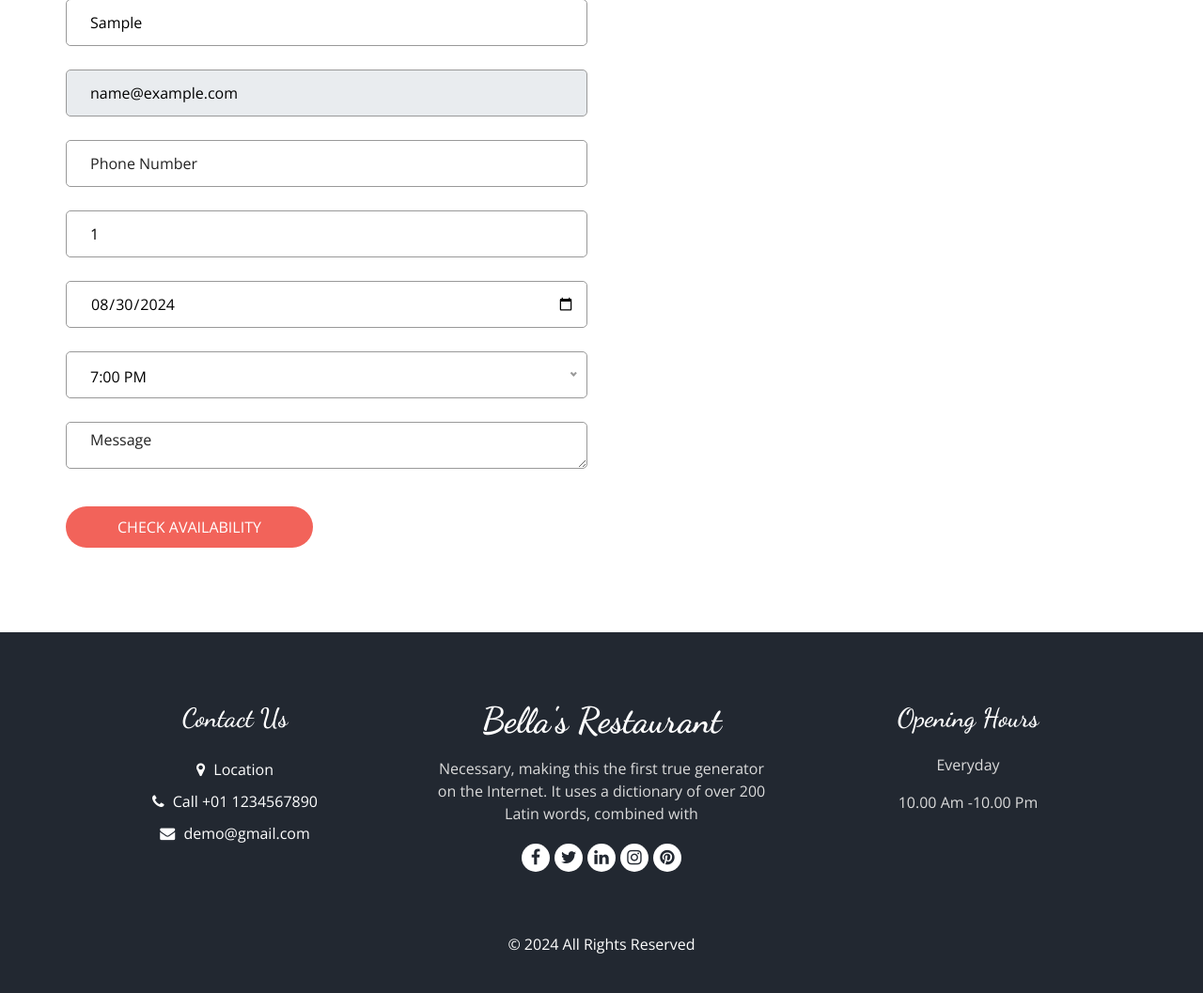
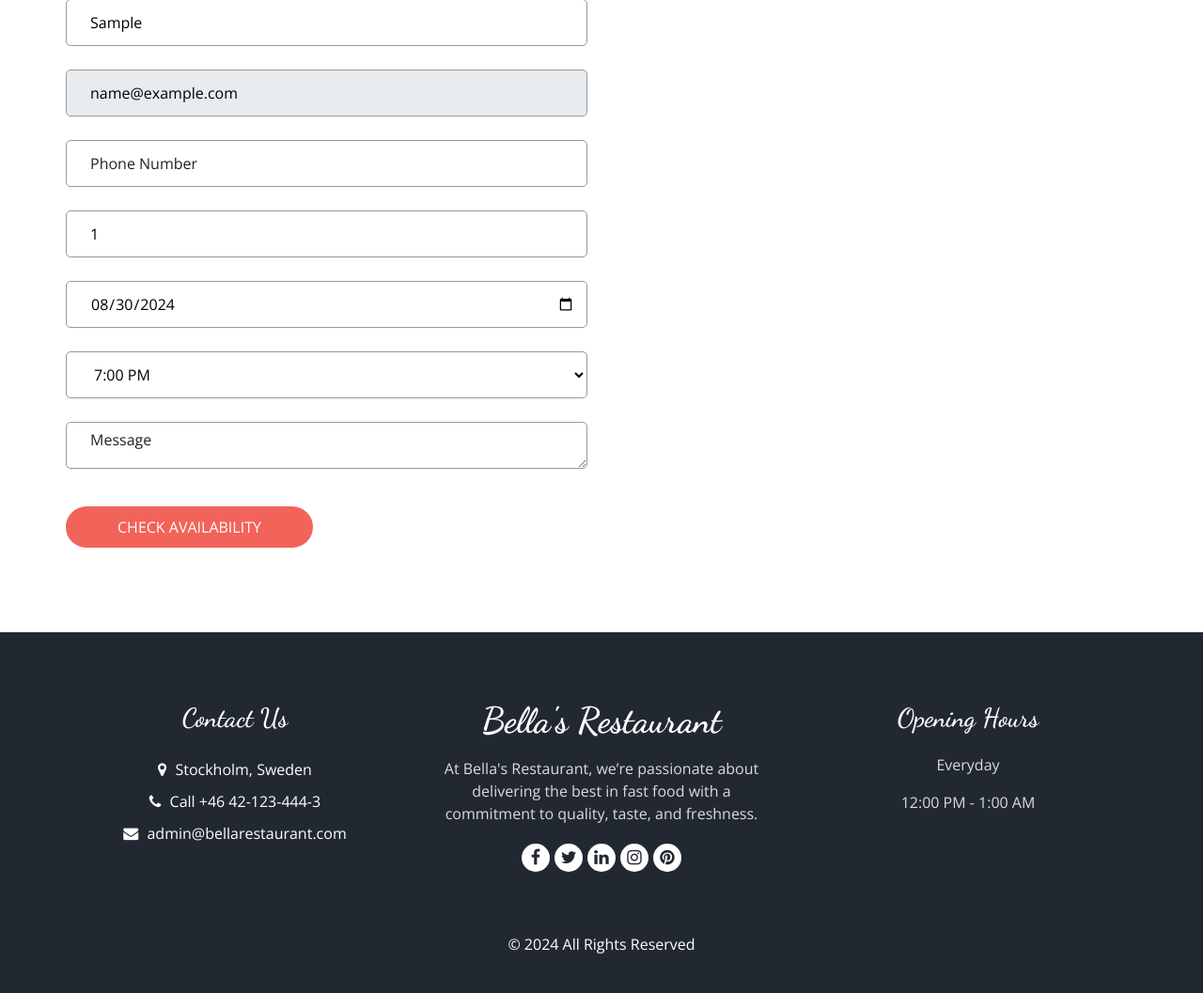
Before and after one commit to annabellaals/Bella_restaurant, a Django app: page /book/ in a window 1280 px wide. Shown: the part 252-1309 px from the top of the page at 94% size. Run offline with Django 5.2, Linux system fonts and the light colour scheme; the visitor is signed in with stand-in values (Sample User, id 1); style sheets or scripts are compiled from the project's sources; parts of the project's set-up code (start-up, migrations or seed data) failed here and were passed over; some libraries are stand-ins or nearby versions.

Commit message:
code refactor and optimisation, closes #18

```diff
--- a/home/static/css/style.scss
+++ b/home/static/css/style.scss
@@ -362,6 +362,12 @@ a:focus {
 
   }
 
+  .table-image-cls {
+    width: 100%;
+    height: 100%;
+    object-fit: cover;
+    object-position: center;
+  }
 
   .carousel-indicators {
     position: unset;
--- a/home/static/js/custom.js
+++ b/home/static/js/custom.js
@@ -30,9 +30,9 @@ $(window).on('load', function () {
 });
 
 // nice select
-$(document).ready(function () {
-    $('select').niceSelect();
-});
+// $(document).ready(function () {
+//     $('select').niceSelect();
+// });
 
 /** google_map js **/
 function myMap() {
@@ -179,3 +179,106 @@ function place_order(is_authenticated) {
 }
 
 window.onload = getItems;
+
+const datePicker = document.getElementById('date-picker');
+const timePicker = document.getElementById('time-picker');
+
+const now = new Date();
+const today = now.toISOString().split('T')[0];
+
+// Set minimum date to today
+datePicker.setAttribute('min', today);
+datePicker.value = today;
+
+const formatTime = (hour, minute) => {
+    const ampm = hour >= 12 ? 'PM' : 'AM';
+    const formattedHour = hour % 12 || 12; // Convert 24-hour to 12-hour format
+    const formattedMinute = minute < 10 ? '0' + minute : minute;
+    return `${formattedHour}:${formattedMinute} ${ampm}`;
+};
+
+const addTimeOption = (hour, minute) => {
+    const timePicker = document.getElementById('time-picker');
+    const option = `<option value="${formatTime(hour, minute)}">${formatTime(hour, minute)}</option>`
+    timePicker.innerHTML += option;
+};
+
+const generateTimeOptions = (startHour, startMinute, endHour = 23, endMinute = 30) => {
+    const timePicker = document.getElementById('time-picker');
+    timePicker.innerHTML = ''; // Clear existing options
+    for (let hour = startHour; hour <= endHour; hour++) {
+        const startMins = (hour === startHour) ? startMinute : 0;
+        const endMins = (hour === endHour) ? endMinute : 30;
+        for (let minute = startMins; minute <= endMins; minute += 30) {
+            addTimeOption(hour, minute);
+        }
+    }
+};
+
+const updateTimeOptions = () => {
+    const selectedDate = new Date(datePicker.value);
+    if (selectedDate.toISOString().split('T')[0] === today) {
+        const currentHour = now.getHours();
+        const currentMinute = now.getMinutes();
+        const roundedMinutes = Math.round(currentMinute / 30) * 30;
+        generateTimeOptions(currentHour, roundedMinutes);
+    } else {
+        generateTimeOptions(0, 0);
+    }
+};
+
+// Initialize time options
+updateTimeOptions();
+
+// Update time options when date changes
+datePicker.addEventListener('change', updateTimeOptions);
+
+function checkAvailability() {
+    const datePicker = document.getElementById('date-picker');
+    const timePicker = document.getElementById('time-picker');
+    var dateValue = datePicker.value;
+    var timeValue = timePicker.value;
+
+    $.ajax({
+        headers: {"X-CSRFToken": getCookie("csrftoken")},
+        type: "POST",
+        url: 'ajax/check-table-availability/',
+        dataType: 'json',
+        contentType: "application/json",
+        data: JSON.stringify({
+            date_value: dateValue,
+            time_value: timeValue
+        }),
+        success: function (data) {
+            if (data && data.response) {
+                const container = document.getElementById('table_row');
+                container.innerHTML = '';
+                if (data.tables.length) {
+                    document.getElementById('table-title').innerText = "Select Table";
+                }
+                data.tables.forEach(item => {
+                    let itemDiv = ""
+                    if (item.is_available)
+                        itemDiv = `<div style="display: flex;align-items: center;gap: 10px;">
+                                <div class="table-icon table-icon-hover" style="padding:3px" onclick="toggleTableSelection(this)" id="${item.table_id}">
+<img src="/static/images/table.png" alt="" style="width: 100%;height: 100%;object-fit: cover;object-position: center;"/>
+</div>
+                                 ${item.table_id}
+                            </div>`
+                    else
+                        itemDiv = `<div style="display: flex;align-items: center;gap: 10px;">
+                                <div class="table-icon"  style="padding:3px">
+<img src="/static/images/table.png" alt="" style="width: 100%;height: 100%;object-fit: cover;object-position: center;"/>
+
+</div>
+                                 ${item.table_id} (booked)
+                            </div>`
+                    container.innerHTML += itemDiv;
+                });
+            }
+        },
+        failure: function (data) {
+            console.log(data)
+        }
+    });
+}
--- a/home/templates/home/book.html
+++ b/home/templates/home/book.html
@@ -12,17 +12,23 @@
             width: 50px;
             height: 50px;
             margin: 7px 5px;
-            background-image: url('table-icon.png'); /* Replace with your table icon URL */
             background-size: cover;
             background-position: center;
             cursor: pointer;
-            border: 2px solid #ddd; /* Default border color */
+            border: 2px solid transparent; /* Default border color */
             border-radius: 4px;
             transition: border-color 0.3s;
+
+        }
+
+        .table-icon-hover{
+             &:hover {
+                    border-color: #007bff;
+                  }
         }
 
         .table-icon.selected {
-            border-color: #007bff; /* Highlight color for selected tables */
+            border-color: #f2635a;
         }
     </style>
 
@@ -72,9 +78,12 @@
                         if (selectedTable) {
                             const e = document.getElementById('table-booking-submit')
                             e.innerHTML = `
-                             <button type="submit" id="table-booking-submit-btn">
+<div class="book_section"><div class="form_container">
+ <button type="submit" id="table-booking-submit-btn">
                             submit
                         </button>
+</div></div>
+
                             `
                             e.addEventListener('click', function () {
                                 document.getElementById('table-booking-form').submit();
--- a/home/templates/home/manager/account.html
+++ b/home/templates/home/manager/account.html
@@ -115,8 +115,6 @@
             var inputElement = document.getElementById(`order-comments-${id}`);
             var selectedValue = selectElement.value;
             var commentValue = inputElement.value;
-
-            console.log(commentValue)
             $.ajax({
                 headers: {"X-CSRFToken": getCookie("csrftoken")},
                 type: "POST",
--- a/home/templates/home/partials/_booking.html
+++ b/home/templates/home/partials/_booking.html
@@ -19,7 +19,8 @@
 
     </div>
     <div>
-        <input type="number" name="people" id="people" class="form-control" value="1" placeholder="How many persons?" required/>
+        <input type="number" name="people" id="people" class="form-control" value="1" placeholder="How many persons?"
+               required/>
     </div>
 
     <div>
@@ -33,119 +34,6 @@
     <div>
         <input type="text" id="table-picker" name="table-picker" style="display: none" required>
     </div>
-    <script>
-        const datePicker = document.getElementById('date-picker');
-        const timePicker = document.getElementById('time-picker');
-
-        const now = new Date();
-        const today = now.toISOString().split('T')[0];
-
-        // Set minimum date to today
-        datePicker.setAttribute('min', today);
-        datePicker.value = today;
-
-        const formatTime = (hour, minute) => {
-            const ampm = hour >= 12 ? 'PM' : 'AM';
-            const formattedHour = hour % 12 || 12; // Convert 24-hour to 12-hour format
-            const formattedMinute = minute < 10 ? '0' + minute : minute;
-            return `${formattedHour}:${formattedMinute} ${ampm}`;
-        };
-
-        const addTimeOption = (hour, minute) => {
-            const timePicker = document.getElementById('time-picker');
-            const option = document.createElement('option');
-            option.value = formatTime(hour, minute);
-            option.textContent = formatTime(hour, minute);
-            timePicker.appendChild(option);
-        };
-
-        const generateTimeOptions = (startHour, startMinute, endHour = 23, endMinute = 30) => {
-            const timePicker = document.getElementById('time-picker');
-            timePicker.innerHTML = ''; // Clear existing options
-            for (let hour = startHour; hour <= endHour; hour++) {
-                const startMins = (hour === startHour) ? startMinute : 0;
-                const endMins = (hour === endHour) ? endMinute : 30;
-                for (let minute = startMins; minute <= endMins; minute += 30) {
-                    addTimeOption(hour, minute);
-                }
-            }
-        };
-
-        const updateTimeOptions = () => {
-            const selectedDate = new Date(datePicker.value);
-            if (selectedDate.toISOString().split('T')[0] === today) {
-                // Current day: show time options based on current time
-                const currentHour = now.getHours();
-                const currentMinute = now.getMinutes();
-                const roundedMinutes = Math.round(currentMinute / 30) * 30;
-                generateTimeOptions(currentHour, roundedMinutes);
-            } else {
-                // Future date: show all time options
-                generateTimeOptions(0, 0);
-            }
-        };
-
-        // Initialize time options
-        updateTimeOptions();
-
-        // Update time options when date changes
-        datePicker.addEventListener('change', updateTimeOptions);
-    </script>
-
-    <script>
-        var dtt = document.getElementById('reservation_datetime')
-        dtt.onfocus = function (event) {
-            this.type = 'datetime-local';
-            this.focus();
-        }
-    </script>
-
-    <script>
-        function checkAvailability() {
-            const datePicker = document.getElementById('date-picker');
-            const timePicker = document.getElementById('time-picker');
-            var dateValue = datePicker.value;
-            var timeValue = timePicker.value;
-
-            $.ajax({
-                headers: {"X-CSRFToken": getCookie("csrftoken")},
-                type: "POST",
-                url: '{% url 'check-table-availability' %}',
-                dataType: 'json',
-                contentType: "application/json",
-                data: JSON.stringify({
-                    date_value: dateValue,
-                    time_value: timeValue
-                }),
-                success: function (data) {
-                    if (data && data.response) {
-                        const container = document.getElementById('table_row');
-                        container.innerHTML = '';
-                        if (data.tables.length){
-                            document.getElementById('table-title').innerText = "Select Table";
-                        }
-                        data.tables.forEach(item => {
-                            let itemDiv = ""
-                            if (item.is_available)
-                                itemDiv = `<div style="display: flex;align-items: center;gap: 10px;">
-                                <div class="table-icon" onclick="toggleTableSelection(this)" id="${item.table_id}"></div>
-                                 ${item.table_id}
-                            </div>`
-                            else
-                                itemDiv = `<div style="display: flex;align-items: center;gap: 10px;">
-                                <div class="table-icon"></div>
-                                 ${item.table_id} (booked)
-                            </div>`
-                            container.innerHTML += itemDiv;
-                        });
-                    }
-                },
-                failure: function (data) {
-                    console.log(data)
-                }
-            });
-        }
-    </script>
     <textarea
             class="form-control"
             name="message"
--- a/home/templates/home/partials/_footer.html
+++ b/home/templates/home/partials/_footer.html
@@ -12,19 +12,19 @@
               <a href="">
                 <i class="fa fa-map-marker" aria-hidden="true"></i>
                 <span>
-                  Location
+                  Stockholm, Sweden
                 </span>
               </a>
               <a href="">
                 <i class="fa fa-phone" aria-hidden="true"></i>
                 <span>
-                  Call +01 1234567890
+                  Call +46 42-123-444-3
                 </span>
               </a>
               <a href="">
                 <i class="fa fa-envelope" aria-hidden="true"></i>
                 <span>
-                  demo@gmail.com
+                  admin@bellarestaurant.com
                 </span>
               </a>
             </div>
@@ -36,22 +36,22 @@
               Bella's Restaurant
             </a>
             <p>
-              Necessary, making this the first true generator on the Internet. It uses a dictionary of over 200 Latin words, combined with
+              At Bella's Restaurant, we’re passionate about delivering the best in fast food with a commitment to quality, taste, and freshness.
             </p>
             <div class="footer_social">
-              <a href="">
+              <a href="https://www.facebook.com/bella_restaurant">
                 <i class="fa fa-facebook" aria-hidden="true"></i>
               </a>
-              <a href="">
+              <a href="https://www.x.com/bella_restaurant">
                 <i class="fa fa-twitter" aria-hidden="true"></i>
               </a>
-              <a href="">
+              <a href="https://www.linkedin.com/in/bella_restaurant">
                 <i class="fa fa-linkedin" aria-hidden="true"></i>
               </a>
-              <a href="">
+              <a href="https://www.instagram.com/bella_restaurant">
                 <i class="fa fa-instagram" aria-hidden="true"></i>
               </a>
-              <a href="">
+              <a href="https://www.pinterest.com/bella_restaurant">
                 <i class="fa fa-pinterest" aria-hidden="true"></i>
               </a>
             </div>
@@ -65,7 +65,7 @@
             Everyday
           </p>
           <p>
-            10.00 Am -10.00 Pm
+            12:00 PM - 1:00 AM
           </p>
         </div>
       </div>
--- a/home/urls.py
+++ b/home/urls.py
@@ -16,5 +16,5 @@ urlpatterns = [
     path('manager-save-order/', views.manager_save_order, name="manager-save-order"),
     path('manager_save_booking/', views.manager_save_booking, name="manager-save-booking"),
     path('cart/ajax/place_order/', views.place_order, name='place_order'),
-    path('ajax/check-table-availability/', views.check_table_availability, name='check-table-availability'),
+    path('book/ajax/check-table-availability/', views.check_table_availability, name='check-table-availability'),
 ]
```
Also changed, not shown: home/templates/home/account.html (+8 -2 lines), sample_data/sample_data.sql (+22 -11 lines), bella_restaurant.db (deleted), home/static/images/table.png (added), 1 other file.
